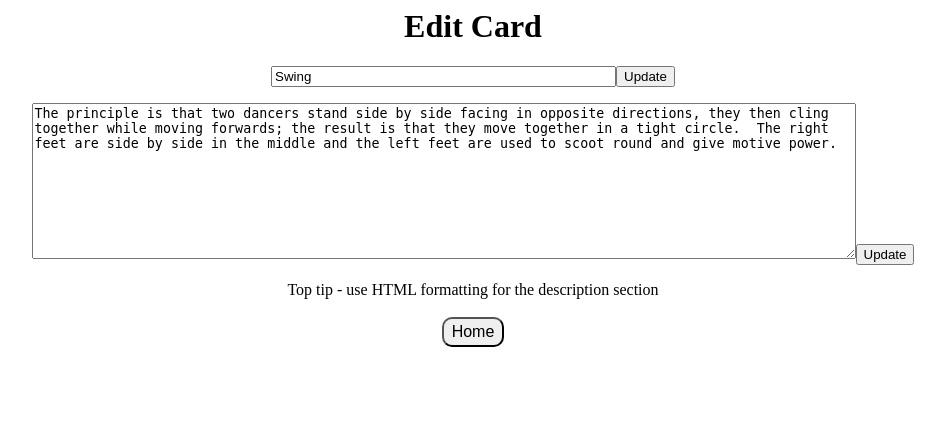
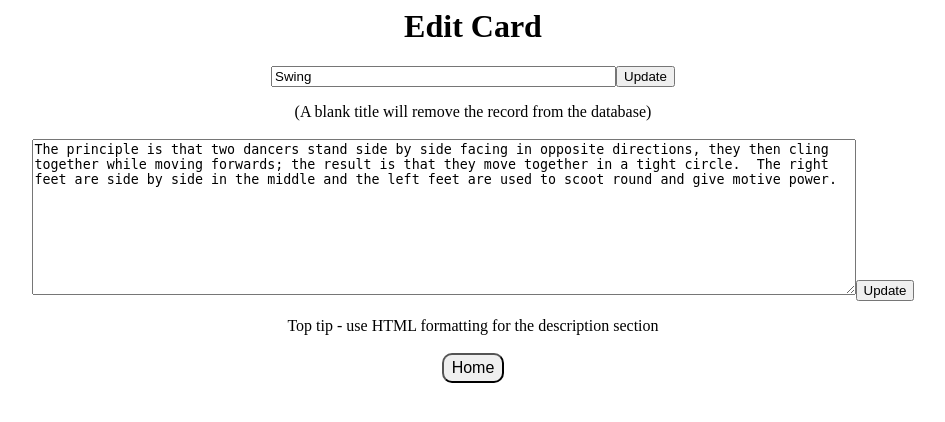
Before and after one commit to spikeygriffiths/FlashCards, a PHP site: page /edit_card.php?cardId=1 in a window 1280 px wide. Shown: the top 422 px of the page, without its empty margins (167-1112 px from the left). Run offline with PHP 8.4, Linux system fonts and the light colour scheme; data comes from the database, SQL or seed files in the repository.

Commit message:
More editing tips.

```diff
--- a/edit_card.php
+++ b/edit_card.php
@@ -25,9 +25,9 @@ function EditCard($db, $cardId)
     echo "<form action=\"/flashcards/save_title.php/?cardId=", $cardId, "\" method=\"post\">";
     echo "<input type=\"text\" size=\"40\" name=\"title\" value=\"", $title, "\">";
     echo "<input type=\"submit\" value=\"Update\"></form>";
+    echo "(A blank title will remove the record from the database)<br><br>";
     echo "<form action=\"/flashcards/save_desc.php/?cardId=", $cardId, "\" method=\"post\">";
     echo "<textarea id=\"desc\" rows=\"10\" cols=\"100\" wrap=\"hard\" name=\"desc\">", $desc, "</textarea>";
-    #echo "<input type=\"textarea\" rows=\"10\" cols=\"80\" name=\"desc\" value=\"", $desc, "\">"; // Not quite right...
     echo "<input type=\"submit\" value=\"Update\">";
     echo "</form>";
     echo "Top tip - use HTML formatting for the description section<br><br>";
```
